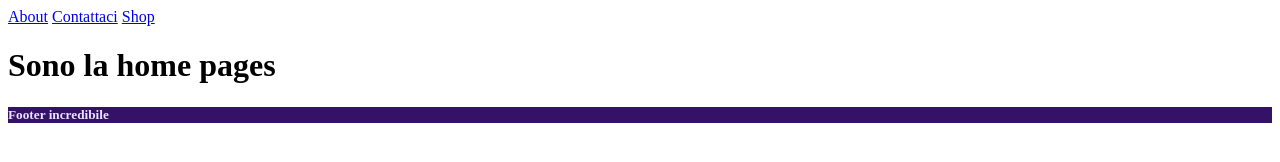
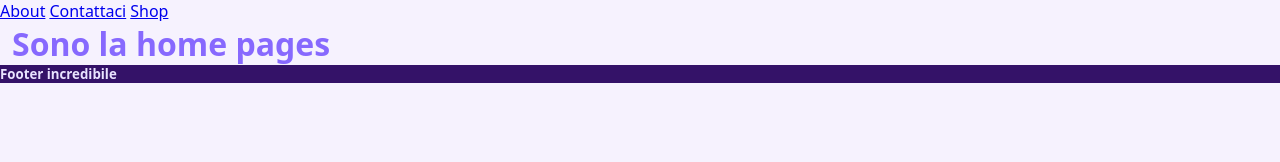
Before and after one commit to Hpv4Learning/corso-gatsby, a Gatsby site in the folder intro/: page / in a window 1280 px wide. Built offline with nearby package versions, Linux system fonts and the light colour scheme; Gatsby itself is replaced by a stand-in of ours.

Commit message:
global css

```diff
--- a/intro/src/components/Layout.js
+++ b/intro/src/components/Layout.js
@@ -1,4 +1,6 @@
 import React from "react"
+// Solo in development sarà presente anche in pagine senza layout
+import "../layout.css"
 import { Footer } from "./Footer"
 import { Navbar } from "./Navbar"
 
@@ -6,7 +8,7 @@
   return (
     <>
       <Navbar />
-      {children}
+      <div className="container">{children}</div>
       <Footer />
     </>
   )
--- /dev/null
+++ b/intro/src/layout.css
@@ -0,0 +1,22 @@
+*,
+*::after,
+*::before {
+    padding: 0px;
+    margin: 0px;
+    box-sizing: border-box;
+}
+
+body {
+    font-family: system-ui, -apple-system, BlinkMacSystemFont, 'Segoe UI', Roboto, Oxygen, Ubuntu, Cantarell, 'Open Sans', 'Helvetica Neue', sans-serif;
+    background: rgba(98, 0, 238, 0.05);
+}
+
+h1 {
+    color: #8769FE
+}
+
+.container {
+    max-width: 1440px;
+    width: calc(100% - 24px);
+    margin: auto;
+}
```
